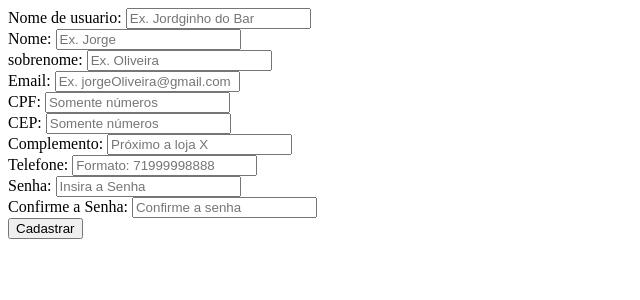
After one commit to vitorLevi17/Market-Place, a Django app: page /cadastro/ in a window 1280 px wide. The commit adds this page. Shown: the top 300 px of the page, without its empty margins (0-640 px from the left). Run offline with Django 5.2, Linux system fonts and the light colour scheme.

Commit message:
cadastro de usuarios

```diff
--- a/MarketPlace/manage.py
+++ b/MarketPlace/manage.py
@@ -3,7 +3,7 @@
 import os
 import sys
 
-#3- usuarios(criação,autenticação,email, zap e endereço de entrega)
+#3- usuarios(criação,esqueceu a senha,email, zap e endereço de entrega)
 #1- listar produtos (filtros)
 #2- carregar as imgs
 #4- api pix / cartão
--- a/MarketPlace/setup/urls.py
+++ b/MarketPlace/setup/urls.py
@@ -19,5 +19,6 @@ from django.urls import path,include
 
 urlpatterns = [
     path('admin/', admin.site.urls),
-    path('',include('sistema.urls'))
+    path('',include('sistema.urls')),
+    path('email/',include('email_app.urls'))
 ]
--- a/MarketPlace/sistema/forms.py
+++ b/MarketPlace/sistema/forms.py
@@ -20,11 +20,10 @@ class LoginForm(forms.Form):
         )
     )
 
-class UsuarioForm(forms.ModelForm):
+class UsuarioForm(forms.Form):
     username = forms.CharField(
         label="Username",
         required=True,
-        max_length=100,
         widget=forms.TextInput(
             attrs={
                 "placeholder": "Ex. Doador Oliveira"
@@ -34,7 +33,6 @@ class UsuarioForm(forms.ModelForm):
     nome = forms.CharField(
         label="Nome",
         required=True,
-        max_length=100,
         widget=forms.TextInput(
             attrs={
                 "placeholder": "Ex. Doador"
@@ -44,7 +42,6 @@ class UsuarioForm(forms.ModelForm):
     sobrenome = forms.CharField(
         label="Sobrenome",
         required=True,
-        max_length=100,
         widget=forms.TextInput(
             attrs={
                 "placeholder": "Ex. Oliveira"
@@ -54,7 +51,6 @@ class UsuarioForm(forms.ModelForm):
     email = forms.EmailField(
         label="Email",
         required=True,
-        max_length=255,
         widget=forms.EmailInput(
             attrs={
                 "placeholder": "Ex. Doador.Oliveira@gmail.com"
@@ -84,7 +80,7 @@ class UsuarioForm(forms.ModelForm):
     cep = forms.CharField(
         label="Cep",
         required=True,
-        max_length=7,
+        max_length=8,
         widget=forms.TextInput(
             attrs={
                 "placeholder": "Ex. 0011122"
@@ -94,7 +90,6 @@ class UsuarioForm(forms.ModelForm):
     complemento = forms.CharField(
         label="Complemento",
         required=True,
-        max_length=255,
         widget=forms.TextInput(
             attrs={
                 "placeholder": "Ex. Do lado do bar do zé"
@@ -104,7 +99,6 @@ class UsuarioForm(forms.ModelForm):
     senha = forms.CharField(
         label="Senha",
         required=True,
-        max_length=255,
         widget=forms.PasswordInput(
             attrs={
                 "placeholder": "Ex. Insira sua senha"
@@ -114,7 +108,6 @@ class UsuarioForm(forms.ModelForm):
     senha1 = forms.CharField(
         label="SenhaC",
         required=True,
-        max_length=255,
         widget=forms.PasswordInput(
             attrs={
                 "placeholder": "Ex. Confirme a senha"
--- a/MarketPlace/sistema/urls.py
+++ b/MarketPlace/sistema/urls.py
@@ -1,9 +1,9 @@
-from django.urls import path, include
-from .views import index, teste,entrar
+from django.urls import path
+from .views import index, teste,entrar,cadastro
 
 urlpatterns = [
     path('',index,name='index'),
     path('teste/',teste,name='teste'),
     path('entrar/',entrar,name='entrar'),
-    path('email/',include('email_app.urls'))
+    path('cadastro/',cadastro,name='cadastro'),
 ]
--- a/MarketPlace/sistema/views.py
+++ b/MarketPlace/sistema/views.py
@@ -3,8 +3,9 @@ from django.contrib.auth.models import User
 from django.contrib import auth,messages
 from django.shortcuts import render,redirect
 import requests
-from .forms import LoginForm
+from .forms import LoginForm,UsuarioForm
 from dotenv import load_dotenv
+
 
 load_dotenv()
 def index(request):
@@ -64,3 +65,36 @@ def entrar(request):
         else:
             messages.error(request,"Email invalido")
     return render(request,'entrar.html',{'login':login})
+
+def cadastro(request):
+    form = UsuarioForm()
+
+    if request.method == 'POST':
+        form = UsuarioForm(request.POST)
+
+        username = form["username"].value()
+        nome = form["nome"].value()
+        sobrenome = form["sobrenome"].value()
+        email = form["email"].value()
+        senha = form["senha"].value()
+        senha1 = form["senha1"].value()
+        cpf = form["cpf"].value()
+        cep = form["cep"].value()
+        complemento = form["complemento"].value()
+        telefone = form["telefone"].value()
+
+        #validações
+        if senha1 != senha:
+            messages.error(request, "As senhas não coincidem")
+            return redirect('cadastro')
+
+
+
+
+        if form.is_valid():
+            print(username, nome, sobrenome, email, senha, senha1, cpf, cep, telefone, complemento)
+            print("Tudo certo")
+        else:
+            print("Ta errado ai mao")
+
+    return render(request,'cadastro.html',{'form':form})
--- /dev/null
+++ b/MarketPlace/templates/cadastro.html
@@ -0,0 +1,64 @@
+<!DOCTYPE html>
+<html lang="en">
+<head>
+    <meta charset="UTF-8">
+    <title>Title</title>
+</head>
+<body>
+
+<form action="{% url 'cadastro' %}" method="POST">
+            {% csrf_token %}
+            <div class="form-group"></div>
+
+            <div class="form-group">
+                <label for="username">Nome de usuario:</label>
+                <input type="text" id="username" name="username" placeholder="Ex. Jordginho do Bar" required>
+            </div>
+            <div class="form-group">
+                <label for="nome">Nome:</label>
+                <input type="text" id="nome" name="nome" placeholder="Ex. Jorge" required>
+            </div>
+            <div class="form-group">
+                <label for="sobrenome">sobrenome:</label>
+                <input type="text" id="sobrenome" name="sobrenome" placeholder="Ex. Oliveira" required>
+            </div>
+            <div class="form-group">
+                <label for="email">Email:</label>
+                <input type="email" id="email" name="email" placeholder="Ex. jorgeOliveira@gmail.com" required>
+            </div>
+            <div class="form-group">
+                <label for="cpf">CPF:</label>
+                <input type="text" id="cpf" name="cpf" placeholder="Somente números" required>
+            </div>
+            <div class="form-group">
+                <label for="cep">CEP:</label>
+                <input type="text" id="cep" name="cep" placeholder="Somente números" required>
+            </div>
+            <div class="form-group">
+                <label for="complemento">Complemento:</label>
+                <input type="text" id="complemento" name="complemento" placeholder="Próximo a loja X" required>
+            </div>
+            <div class="form-group">
+                <label for="telefone">Telefone:</label>
+                <input type="text" id="telefone" name="telefone" placeholder="Formato: 71999998888" required>
+            </div>
+            <div class="form-group">
+                <label for="senha">Senha:</label>
+                <input type="password" id="senha" name="senha" placeholder="Insira a Senha" required>
+            </div>
+            <div class="form-group">
+                <label for="senha1">Confirme a Senha:</label>
+                <input type="password" id="senha1" name="senha1" placeholder="Confirme a senha" required>
+            </div>
+
+            {% if messages %}
+                <div class="error-message">
+                    {% for message in messages %}
+                        <p>{{ message }}</p>
+                    {% endfor %}
+                </div>
+            {% endif %}
+            <button type="submit">Cadastrar</button>
+        </form>
+</body>
+</html>
--- a/MarketPlace/templates/entrar.html
+++ b/MarketPlace/templates/entrar.html
@@ -20,8 +20,9 @@
                         <p>{{ message }}</p>
                     {% endfor %}
                 </div>
-        {% endif %}
+            {% endif %}
         </form>
     </div>
+    <a href="{% url 'cadastro' %}" id="registerLink">Cadastre-se</a>
 </body>
 </html>
```
